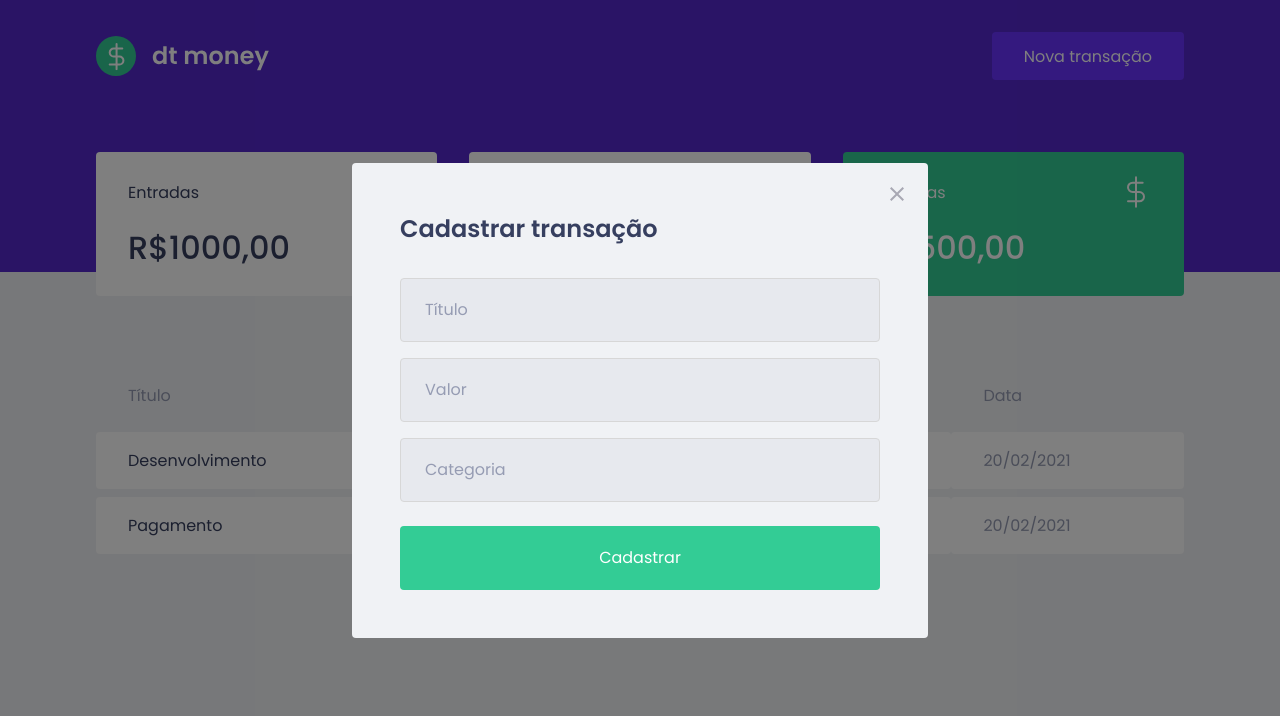
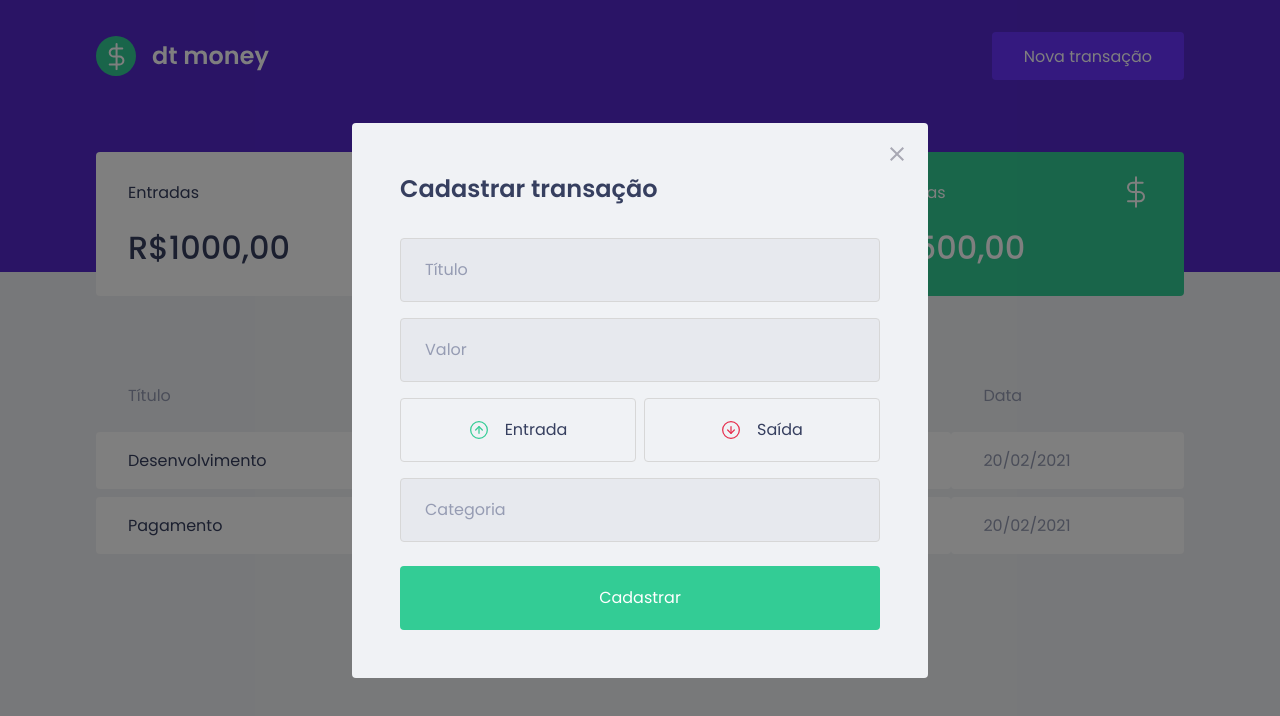
Before and after one commit to EdsonLuiz/dtmoney, a React (Create React App) app: page / in a window 1280 px wide. Both pictures are taken after a click on the button "Nova transação". Shown: the top 716 px of the page. Built offline with nearby package versions, Linux system fonts and the light colour scheme; no server answers; what miragejs would draw is missing.

Commit message:
feat: transaction type style

```diff
--- a/src/components/NewTransactionModal/index.tsx
+++ b/src/components/NewTransactionModal/index.tsx
@@ -1,6 +1,9 @@
 import Modal from 'react-modal'
-import { Container } from './styles'
+import { Container, TransactionTypeContainer } from './styles'
+
 import closeImg from '../../assets/close.svg'
+import incomeImg from '../../assets/income.svg'
+import outcomeImg from '../../assets/outcome.svg'
 
 interface NewTransactionModalProps {
   isOpen: boolean
@@ -27,6 +30,18 @@ export function NewTransactionModal({isOpen, onRequestClose}:NewTransactionModal
                 placeholder="Título"/>
         <input  type="number"
                 placeholder="Valor"/>
+
+        <TransactionTypeContainer>
+          <button>
+            <img src={incomeImg} alt="income"/>
+            <span>Entrada</span>
+          </button>
+          <button>
+            <img src={outcomeImg} alt="outcome"/>
+            <span>Saída</span>
+          </button>
+        </TransactionTypeContainer>
+
         <input  type="text"
                 placeholder="Categoria"/>
         <button type="submit">
--- a/src/components/NewTransactionModal/styles.ts
+++ b/src/components/NewTransactionModal/styles.ts
@@ -1,3 +1,4 @@
+import { darken } from 'polished'
 import styled from 'styled-components'
 
 export const Container = styled.form`
@@ -45,3 +46,41 @@ export const Container = styled.form`
     }
   }
 `
+
+export const TransactionTypeContainer = styled.div`
+  margin: 1rem 0;
+  display: grid;
+  grid-template-columns: 1fr 1fr;
+  gap: .5rem;
+
+  button {
+    height: 4rem;
+    border: 1px solid #d7d7d7;
+    border-radius: .25rem;
+
+    background-color: transparent;
+
+    display: flex;
+    align-items: center;
+    justify-content: center;
+
+    transition: border-color 0.2s;
+
+    &:hover {
+      border-color: ${darken(0.2, '#d7d7d7')}
+    }
+
+    img {
+      width: 20px;
+      height: 20px;
+    }
+
+    span {
+      display: inline-block;
+      margin-left: 1rem;
+      font-size: 1rem;
+      color: var(--text-title);
+
+    }
+  }
+`
```
